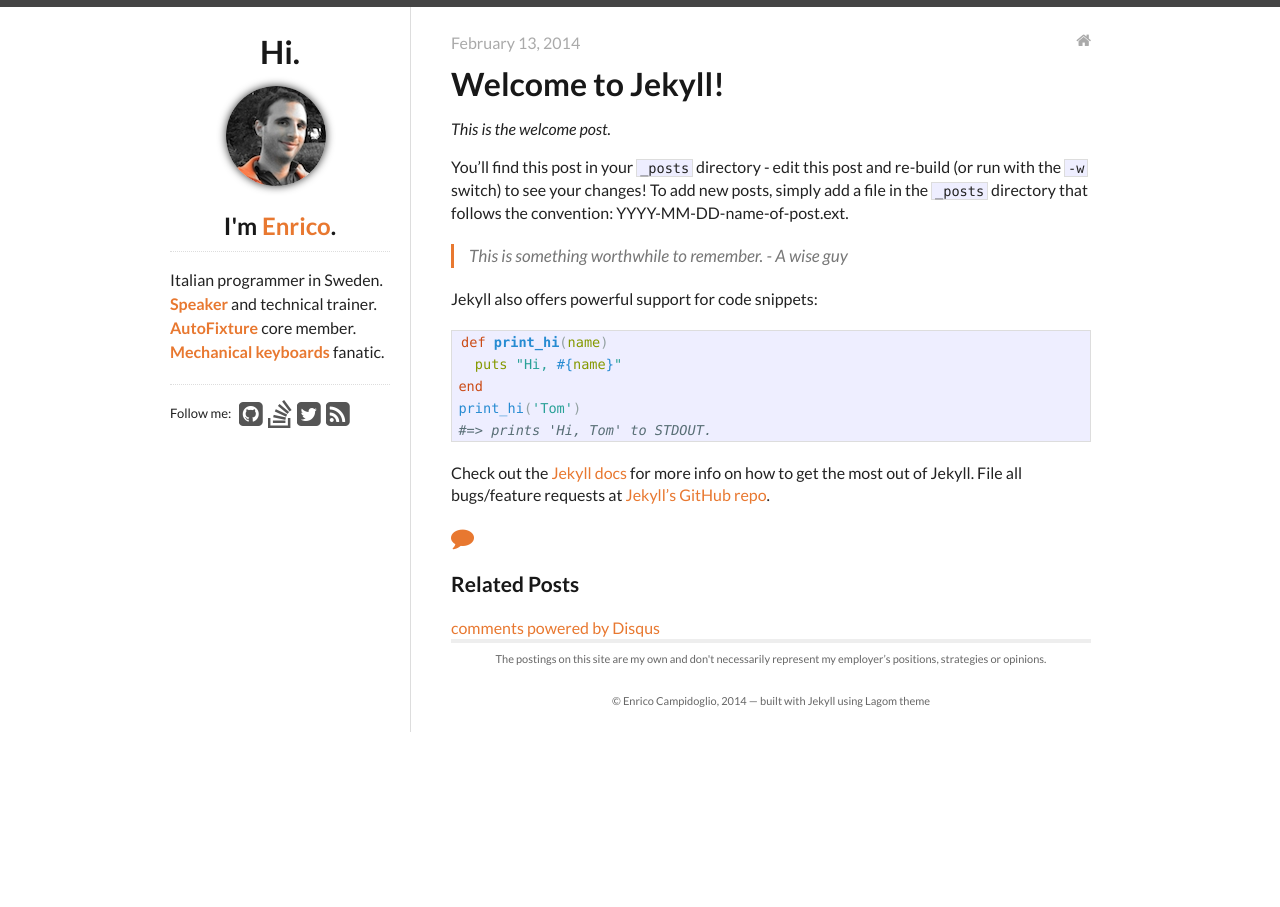
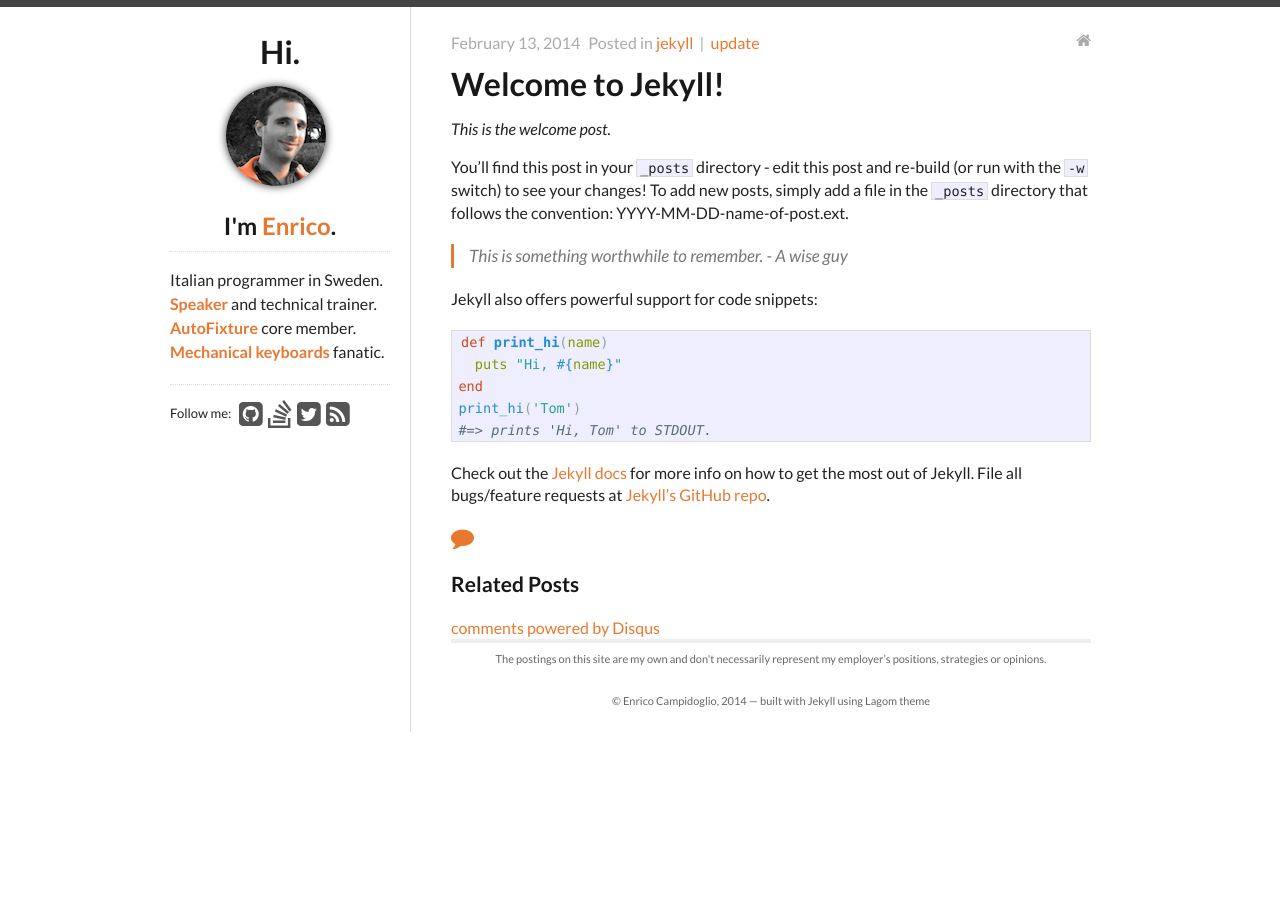
Before and after one commit to megakemp/megakemp.github.io, a Jekyll site: the page built from _posts/2014-02-13-welcome-to-jekyll.markdown, in a window 1280 px wide. Built offline with Jekyll 4.4.1, drawn with Linux system fonts in a browser that asks for light colours; nearby versions of some CDN libraries; Markdown is read by kramdown in place of the engine named in the settings; comment, search, counter and statistics services are not loaded.

Commit message:
Lists a post's categories on the page.

```diff
--- a/_includes/css/screen.css
+++ b/_includes/css/screen.css
@@ -94,6 +94,10 @@
 .meta {
   color: #aaa;
   margin: 0 0 10px 0;
+}
+
+#meta-categories {
+  margin-left: 5px;
 }
 
 .site .footer {
--- a/_layouts/post.html
+++ b/_layouts/post.html
@@ -3,7 +3,16 @@
 ---
 
 <p class="meta">
-  {{ page.date | date: "%B %d, %Y" }}
+  <span id="meta-date">{{ page.date | date: "%B %d, %Y" }}</span>
+  <span id="meta-categories">
+    Posted in
+    {% for category in page.categories %}
+      <a href="/{{ category }}">{{ category }}</a>
+      {% if forloop.last == false %}
+        &nbsp;|&nbsp;
+      {% endif %}
+    {% endfor %}
+  </span>
   <a href="/">
     <i class="home fa fa-home"></i>
   </a>
```
